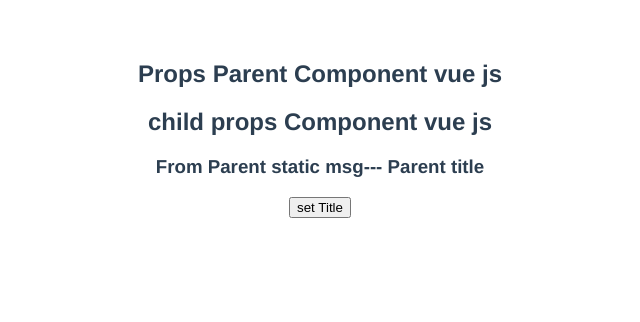
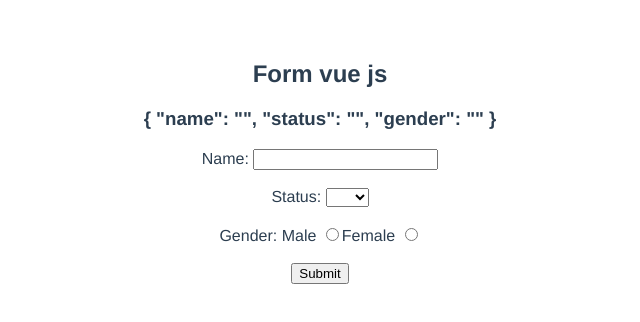
Before and after one commit to aman88000/vuelearn, a Vue app: page / in a window 1280 px wide. Shown: the top 322 px of the page, without its empty margins (320-960 px from the left). Built offline with nearby package versions, Linux system fonts and the light colour scheme.

Commit message:
Form field binding using v-model in vue js

```diff
--- a/src/App.vue
+++ b/src/App.vue
@@ -2,14 +2,16 @@
 <!-- <BindStyle /> -->
 <!-- <Methods /> -->
 <!-- <IfElseFor /> -->
-<Parent />
+<!-- <Parent /> -->
+<FormVue />
 </template>
 
 <script>
 // import BindStyle from './components/BindStyle.vue'
 // import Methods from './components/Methods.vue'
 // import IfElseFor from './components/IfElseFor.vue'
-import Parent from "./components/props/Parent.vue"
+// import Parent from "./components/props/Parent.vue"
+import FormVue from "./components/Form/Form.vue"
 
 export default {
   name: 'App',
@@ -17,7 +19,8 @@
     // BindStyle,
     // Methods,
     // IfElseFor,
-    Parent,
+    // Parent,
+    FormVue
   }
 }
 </script>
--- /dev/null
+++ b/src/components/Form/Form.vue
@@ -0,0 +1,43 @@
+<template>
+    <div>
+        <h2>Form vue js</h2>
+        <h3>{{fromData}}</h3>
+        <form @submit="fromSubmit">
+            <label>Name: </label><input type="text"  v-model="fromData.name"/>  <br /><br />
+            <label>Status: </label>
+            <select v-model="fromData.status">
+                <option>yes</option>
+                <option>No</option>
+            </select> <br /><br/>
+            <label>Gender: </label>
+            <label for="male">Male</label> <input id="male" type="radio" value="male" name="gender" v-model="fromData.gender" />
+            <label for="female">Female</label> <input id="female" type="radio" value="female" name="gender"  v-model="fromData.gender" /> <br /><br />
+                <button type="sumit">Submit</button>
+        </form>
+    </div>
+</template>
+
+<script>
+    export default {
+        name: 'FormVue',
+        data(){
+            return {
+                fromData:{
+                    name: '',
+                    status: '',
+                    gender: ''
+                }
+            }
+        },
+        methods: {
+            fromSubmit(e){
+                e.preventDefault();
+                console.log(this.fromData)
+            }
+        }
+    }
+</script>
+
+<style scoped>
+
+</style>
```
